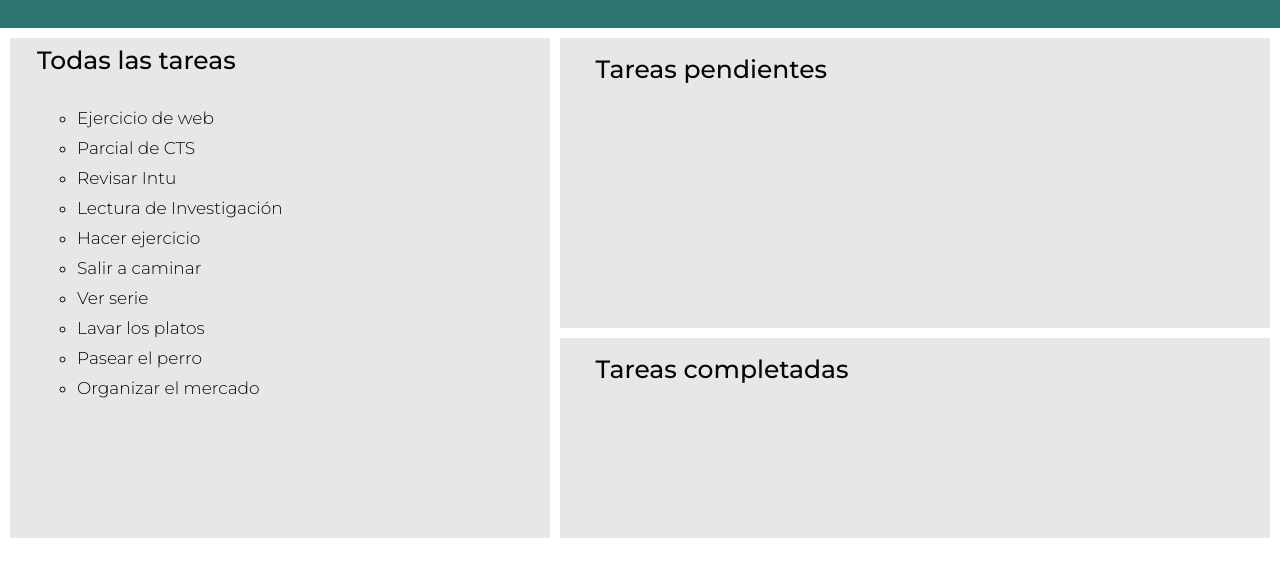
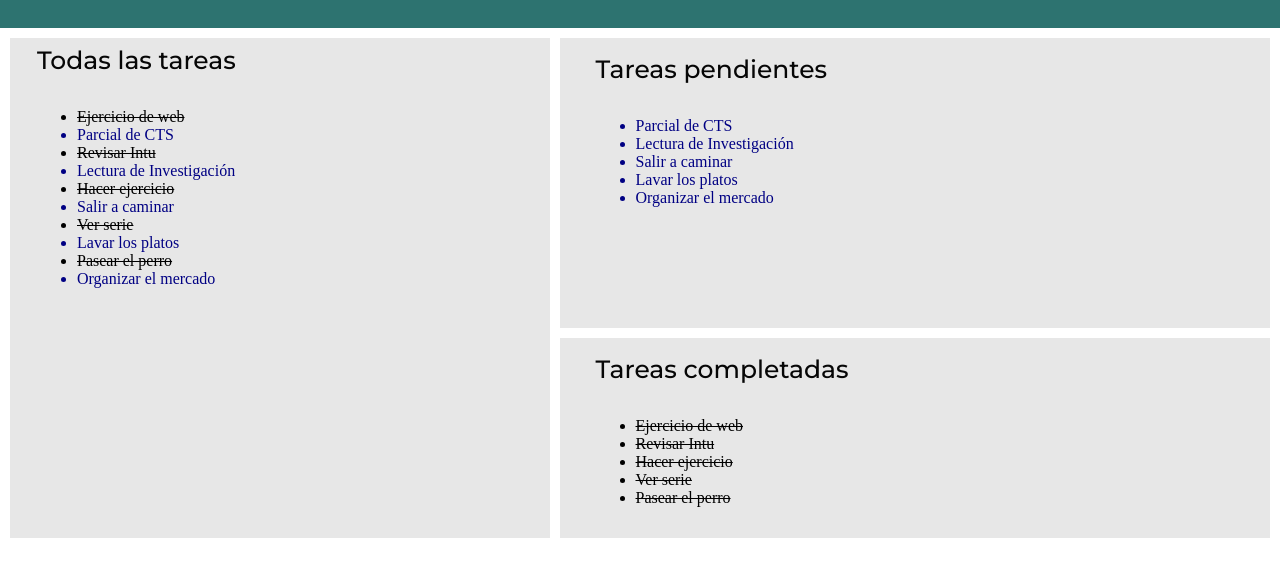
Before and after one commit to IsaPinzonV/TO-DO-list---Semana-4, a plain HTML site: page index.html in a window 1280 px wide. Shown: the part 152-728 px from the top of the page. Drawn offline with Linux system fonts and the light colour scheme.

Commit message:
Completar codigo

```diff
--- a/index.html
+++ b/index.html
@@ -18,23 +18,23 @@
         <section class="todas-las-tareas">
             <article class="todas-title">
                 <h4>Todas las tareas</h4>
-                <div id="lista-tareas">
-                </div>
+                <ul id="lista-tareas">
+                </ul>
             </article>
         </section>
         <div>
             <section class="tareas-pendientes">
                 <article class="pendientes-title">
                     <h4>Tareas pendientes</h4>
-                    <div id="lista-pendientes">
-                    </div>
+                    <ul id="lista-pendientes">
+                    </ul>
                 </article>
         </section>
         <section class="tareas-completadas">
             <article class="completadas-title">
                 <h4>Tareas completadas</h4>
-                <div id="lista-completadas">
-                </div>
+                <ul id="lista-completadas">
+                </ul>
             </article>
         </section>
         </div>
--- a/script.js
+++ b/script.js
@@ -1,26 +1,52 @@
-const list = document.getElementById("lista-tareas");
-const list1 = document.getElementById("lista-pendietes");
-const list2 = document.getElementById("lista-completadas");
+const listaActividades = [
+  { nombre: "Ejercicio de web", estado: true },
+  { nombre: "Parcial de CTS", estado: false },
+  { nombre: "Revisar Intu", estado: true },
+  { nombre: "Lectura de Investigación", estado: false },
+  { nombre: "Hacer ejercicio", estado: true },
+  { nombre: "Salir a caminar", estado: false },
+  { nombre: "Ver serie", estado: true },
+  { nombre: "Lavar los platos", estado: false },
+  { nombre: "Pasear el perro", estado: true },
+  { nombre: "Organizar el mercado", estado: false },
+];
 
-const listaActividades = [
-    "Ejercicio de web",
-    "Parcial de CTS",
-    "Revisar Intu",
-    "Lectura de Investigación",
-    "Hacer ejercicio",
-    "Salir a caminar",
-    "Ver serie",
-    "Lavar los platos",
-    "Pasear el perro",
-    "Organizar el mercado"
-]
+const tareasHtml = document.getElementById("lista-tareas");
+const pendientesHtml = document.getElementById("lista-pendientes");
+const completadasHtml = document.getElementById("lista-completadas");
 
-let c = '';
+function crearTareas(tarea) {
+  //const tareasCompletadas = listaActividades.filter((tarea) => tarea.estado);
+  //const tareasPendientes = listaActividades.filter((tarea) => !tarea.estado);
 
-listaActividades.forEach(element => {
-    c+=`<li>${element}</li>`;
-    })
+  tareasHtml.innerHTML = "";
+  pendientesHtml.innerHTML = "";
+  completadasHtml.innerHTML = "";
 
-list.innerHTML=`<ul class='listaTareas'>
-${c}
-</ul>`;
+  listaActividades.forEach((tarea) => {
+    const elem = document.createElement("li");
+
+    elem.textContent = tarea["nombre"];
+    elem.className = tarea.estado ? "checked" : "unchecked";
+    elem.addEventListener('click', () => toggleCompletedTask(tarea))
+
+    const cloneElem = elem.cloneNode(true);
+    cloneElem.addEventListener('click', () => toggleCompletedTask(tarea))
+
+    tareasHtml.append(elem);
+
+    if (tarea.estado) {
+      completadasHtml.append(cloneElem);
+    } else {
+      pendientesHtml.append(cloneElem);
+    }
+  });
+}
+
+crearTareas();
+
+function toggleCompletedTask(item){
+    item.estado = !item.estado;
+
+    crearTareas();
+}
--- a/style.css
+++ b/style.css
@@ -97,7 +97,7 @@ h4 {
     padding: 5%;
 }
 
-.listaTareas{
+.listaActividades{
     list-style:circle;
     font-family: "Montserrat", sans-serif;
     font-size: 17px;
@@ -105,6 +105,14 @@ h4 {
     font-weight: 300;
 }
 
-.listaTareas>li{
+.listaActividades>li{
     margin-bottom: 10px;
 }
+
+.checked {
+  text-decoration: line-through;
+}
+
+.unchecked {
+ color: rgb(0, 0, 131);
+}
```
